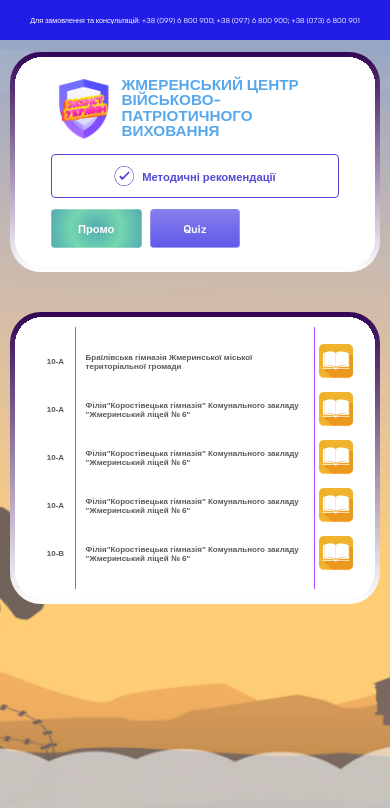
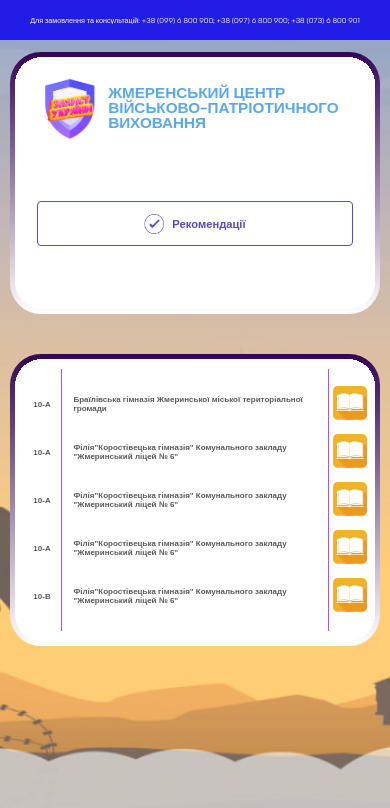
Before and after one commit to Dead-Reaven/page-1, a Vue app: page / in a window 390 px wide. Shown: the top 808 px of the page. Built offline with nearby package versions, Linux system fonts and the light colour scheme; a web font is replaced by a local one.

Commit message:
improve adaptive padding and horizontal btns

```diff
--- a/src/App.vue
+++ b/src/App.vue
@@ -23,7 +23,7 @@
 				<div class="nav_links">
 					<a class="btn active-red k2d-700" href="#">
 						<img src="/public/icons/check-ico.png" alt="" />
-						Методичні рекомендації
+						<!-- Методичні рекомендації -->
 					</a>
 					<a class="btn green k2d-700" href="#">Промо</a>
 					<a class="btn violet k2d-700" href="#">Quiz</a>
--- a/src/styles/global.css
+++ b/src/styles/global.css
@@ -36,8 +36,7 @@ html {
 	flex-direction: column;
 	gap: 1.5rem;
 	width: clamp(200px, 100%, 1222px);
-	padding: max(2%, 16px) max(10%, 3rem);
-	/* overflow-y: hidden; */
+	padding: max(2%, 16px) clamp(16px, calc(15% - 4rem), 120px);
 }
 
 header {
@@ -92,10 +91,8 @@ a {
 	color: rgba(88, 88, 88, 1);
 }
 
-/* grid item */
-.nav_links a {
-	padding: 1.4rem;
-	max-width: clamp(150px, 100%, 350px);
+.nav_links a:first-child::after {
+	content: 'Методичні рекомендації';
 }
 
 .btn {
@@ -103,6 +100,7 @@ a {
 	justify-content: center;
 	align-items: center;
 	gap: 1rem;
+	padding: 1.4rem;
 
 	font-size: 1.4rem;
 	border-radius: 4px;
@@ -157,18 +155,12 @@ a:hover .institutions {
 		font-size: 10px;
 	}
 	.nav_links {
-		grid-template-columns: repeat(3, 1fr);
-		grid-template-rows: repeat(2, 1fr);
+		grid-template-columns: repeat(1, 1fr);
+		grid-template-rows: repeat(3, 100%);
 	}
-	.nav_links a:first-child {
-		grid-column: span 3 / span 3;
-		grid-row-start: 1;
-		max-width: none;
+	.nav_links a:first-child::after {
+		content: 'Рекомендації';
 	}
-	.nav_links a {
-		grid-row-start: 2;
-	}
-
 	h1 {
 		text-align: left !important;
 	}
```
